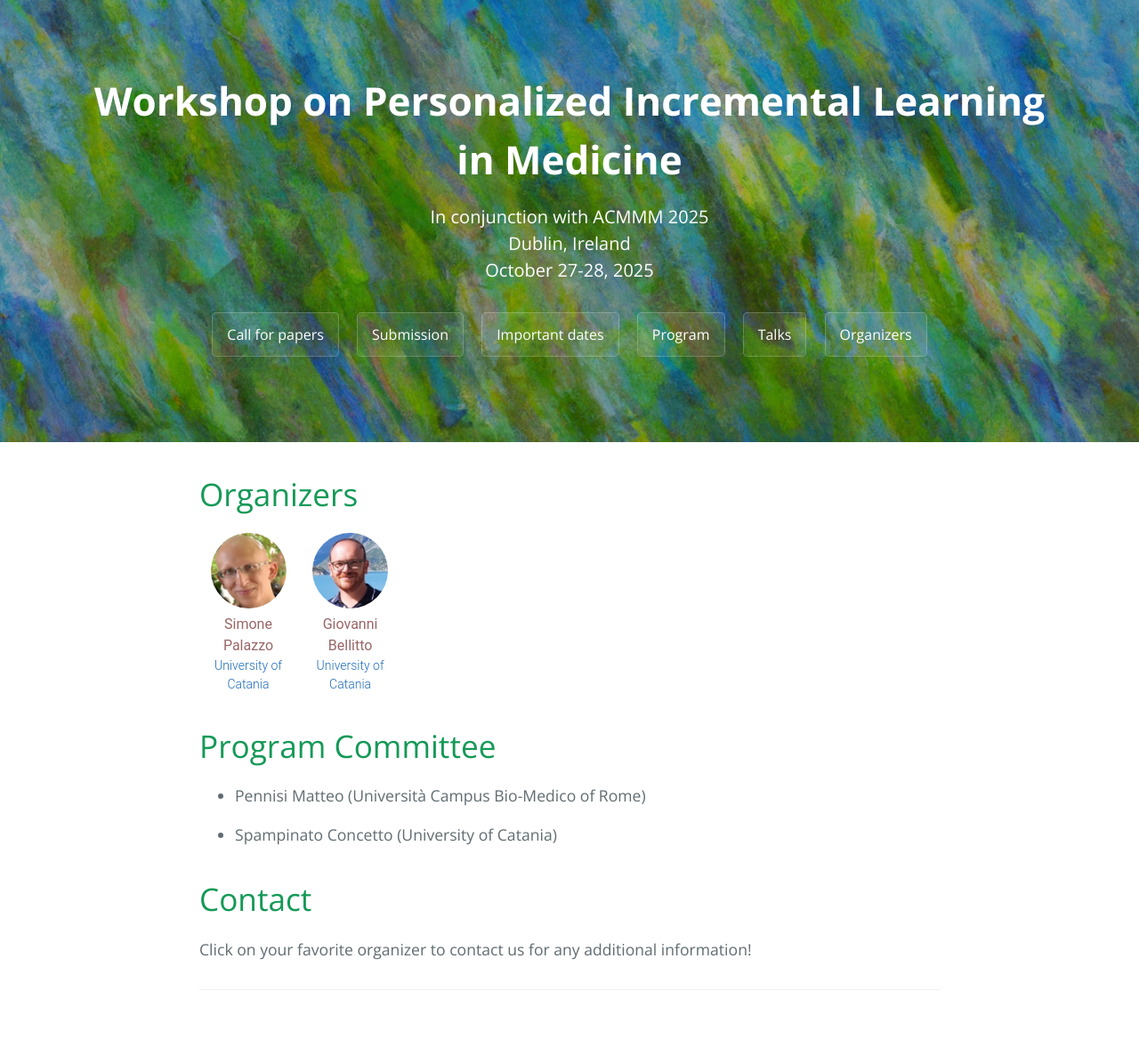
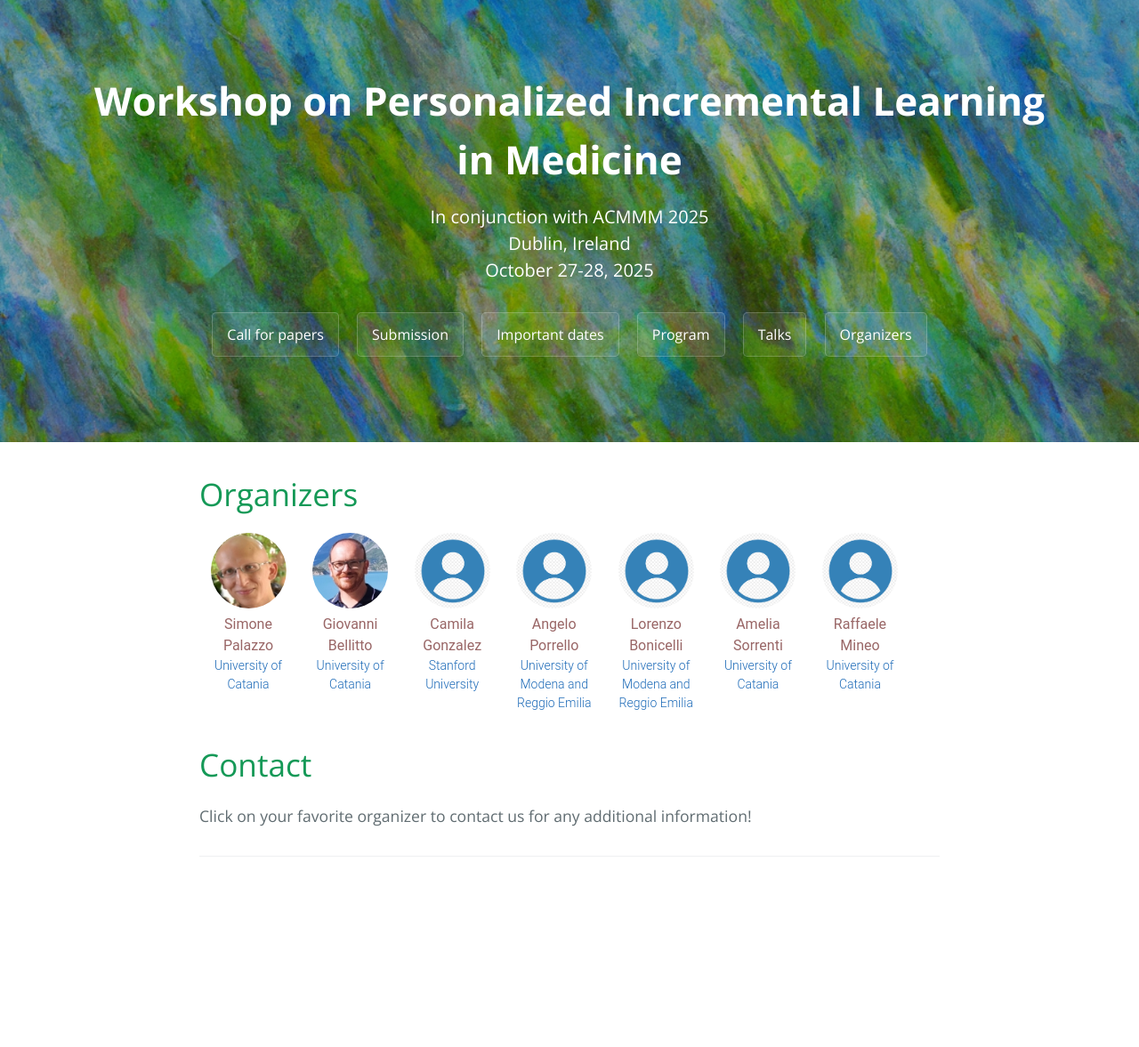
Before and after one commit to acmmm-pilm-2025/acmmm-pilm-2025.github.io, a Jekyll site: the page built from organizers.md, in a window 1280 px wide. Shown: the whole page at 89% size. Built offline with Jekyll 4.4.1, drawn with Linux system fonts in a browser that asks for light colours; after the commit the page ends 1027 px from its top, so only the background shows below that.

Commit message:
Updated organizers

```diff
--- a/_config.yml
+++ b/_config.yml
@@ -24,9 +24,34 @@ workshop:
       affiliation: University of Catania
       email: giovanni.bellitto@unict.it
       pic: img/giovanni.jpg
+    - name: Camila
+      surname: Gonzalez
+      affiliation: Stanford University
+      email: camgonza@stanford.edu
+      pic: img/pic.jpg
+    - name: Angelo
+      surname: Porrello
+      affiliation: University of Modena and Reggio Emilia
+      email: angelo.porrello@unimore.it
+      pic: img/pic.jpg
+    - name: Lorenzo
+      surname: Bonicelli
+      affiliation: University of Modena and Reggio Emilia
+      email: lorenzo.bonicelli@unimore.it
+      pic: img/pic.jpg
+    - name: Amelia
+      surname: Sorrenti
+      affiliation: University of Catania
+      email: amelia.sorrenti@phd.unict.it
+      pic: img/pic.jpg
+    - name: Raffaele
+      surname: Mineo
+      affiliation: University of Catania
+      email: raffaele.mineo@phd.unict.it
+      pic: img/pic.jpg
   pc:
     - name: Pennisi Matteo
-      affiliation: Università Campus Bio-Medico of Rome
+      affiliation: Università of Catania
     - name: Spampinato Concetto
       affiliation: University of Catania
   talks:
--- a/organizers.md
+++ b/organizers.md
@@ -16,11 +16,12 @@ layout: default
 {% endfor %}
 </p>
 
-# Program Committee
+<!-- # Program Committee
 
 {% for person in site.workshop.pc %}
 * {{ person.name }} ({{person.affiliation }})
 {% endfor %}
+-->
 
 # Contact
 
```
